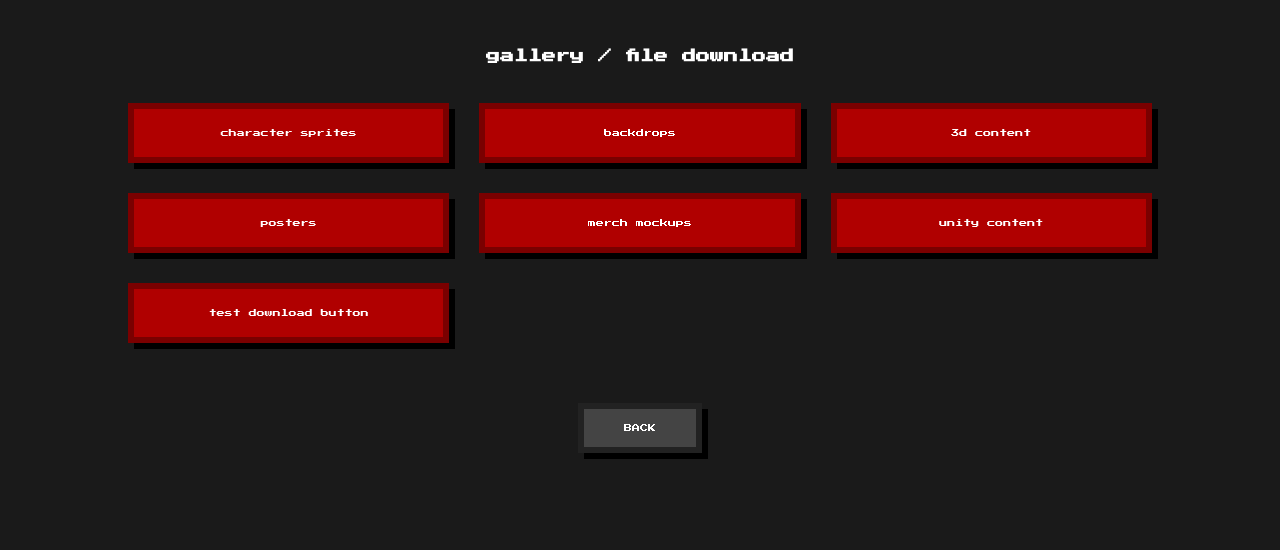
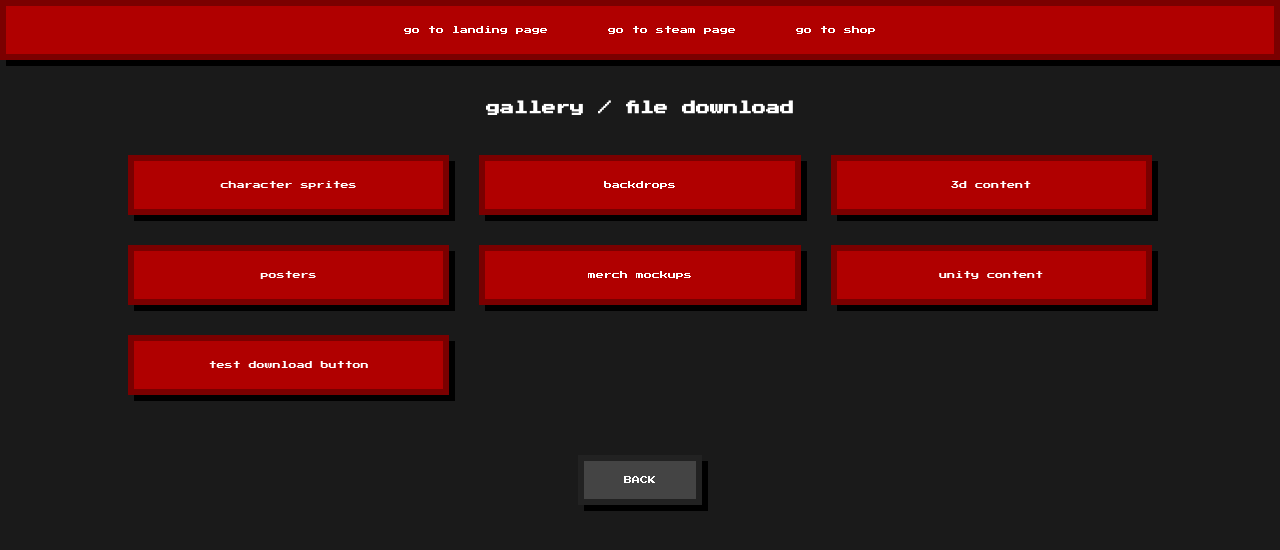
Before and after one commit to emil-lette/scarface_webpage, a plain HTML site: page gallery.html in a window 1280 px wide. Drawn offline with Linux system fonts and the light colour scheme.

Commit message:
header in gallery

```diff
--- a/gallery.html
+++ b/gallery.html
@@ -14,7 +14,6 @@ body {
   font-family:'Press Start 2P', cursive;
   color:white;
   text-align:center;
-  padding:40px 0;
 }
 
 /* TITLE */
@@ -68,14 +67,43 @@ h1 {
 }
 
 .back-btn:active {
-  box-shadow:2px 2px 0 #000;
+
   transform:translate(4px,4px);
+}
+
+.top-header {
+  background:#b00000;
+  border:6px solid #7a0000;
+  box-shadow:6px 6px 0 #000;
+  padding:20px 0;
+  display:flex;
+  justify-content:center;
+  gap:60px;
+}
+
+.top-header a {
+  color:white;
+  text-decoration:none;
+  font-size:8px;
+}
+
+.top-header a:hover {
+  text-decoration:underline;
 }
 
 </style>
 </head>
 
 <body>
+
+<div class="top-header">
+    <a href="landing.html">go to landing page</a>
+    <a href="steam.html">go to steam page</a>
+    <a href="shop.html">go to shop</a>
+</div>
+
+<br>
+<br>
 
 <h1>gallery / file download</h1>
 
```
